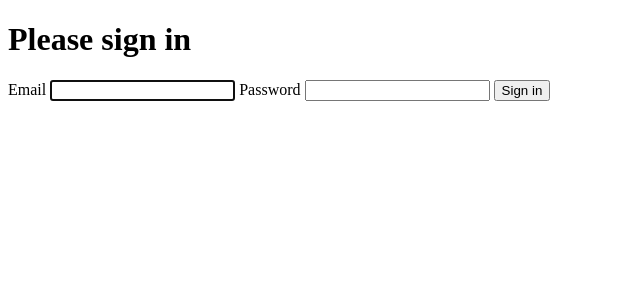
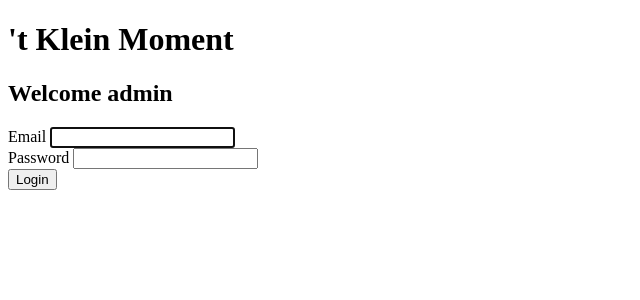
Before and after one commit to Zalvec/tKleinMoment_Backend, a Symfony app: template templates/security/login.html.twig in a window 1280 px wide. Shown: the top 300 px of the page, without its empty margins (0-640 px from the left). Run offline with Twig, Linux system fonts and the light colour scheme; the template is opened without the code that fills it, so the values that code supplies are empty; some libraries are stand-ins or nearby versions.

Commit message:
small changes to login and easyadmin

```diff
--- a/templates/security/login.html.twig
+++ b/templates/security/login.html.twig
@@ -1,6 +1,6 @@
 {% extends 'base.html.twig' %}
 
-{% block title %}Log in!{% endblock %}
+{% block title %}'t Klein Moment{% endblock %}
 
 {% block body %}
 <form method="post">
@@ -14,15 +14,20 @@
         </div>
     {% endif %}
 
-    <h1 class="h3 mb-3 font-weight-normal">Please sign in</h1>
-    <label for="inputEmail">Email</label>
-    <input type="email" value="{{ last_username }}" name="email" id="inputEmail" class="form-control" required autofocus>
-    <label for="inputPassword">Password</label>
-    <input type="password" name="password" id="inputPassword" class="form-control" required>
+    <div>
+        <h1>'t Klein Moment</h1>
+        <h2 class="h3 mb-3 font-weight-normal">Welcome admin</h2>
+    </div>
+    <div>
+        <label for="inputEmail">Email</label>
+        <input type="email" value="{{ last_username }}" name="email" id="inputEmail" class="form-control" required autofocus>
+    </div>
+    <div>
+        <label for="inputPassword">Password</label>
+        <input type="password" name="password" id="inputPassword" class="form-control" required>
+        <input type="hidden" name="_csrf_token" value="{{ csrf_token('authenticate') }}" >
+    </div>
 
-    <input type="hidden" name="_csrf_token"
-           value="{{ csrf_token('authenticate') }}"
-    >
 
     {#
         Uncomment this section and add a remember_me option below your firewall to activate remember me functionality.
@@ -36,7 +41,7 @@
     #}
 
     <button class="btn btn-lg btn-primary" type="submit">
-        Sign in
+        Login
     </button>
 </form>
 {% endblock %}
```
Also changed, not shown: 1 other file.
